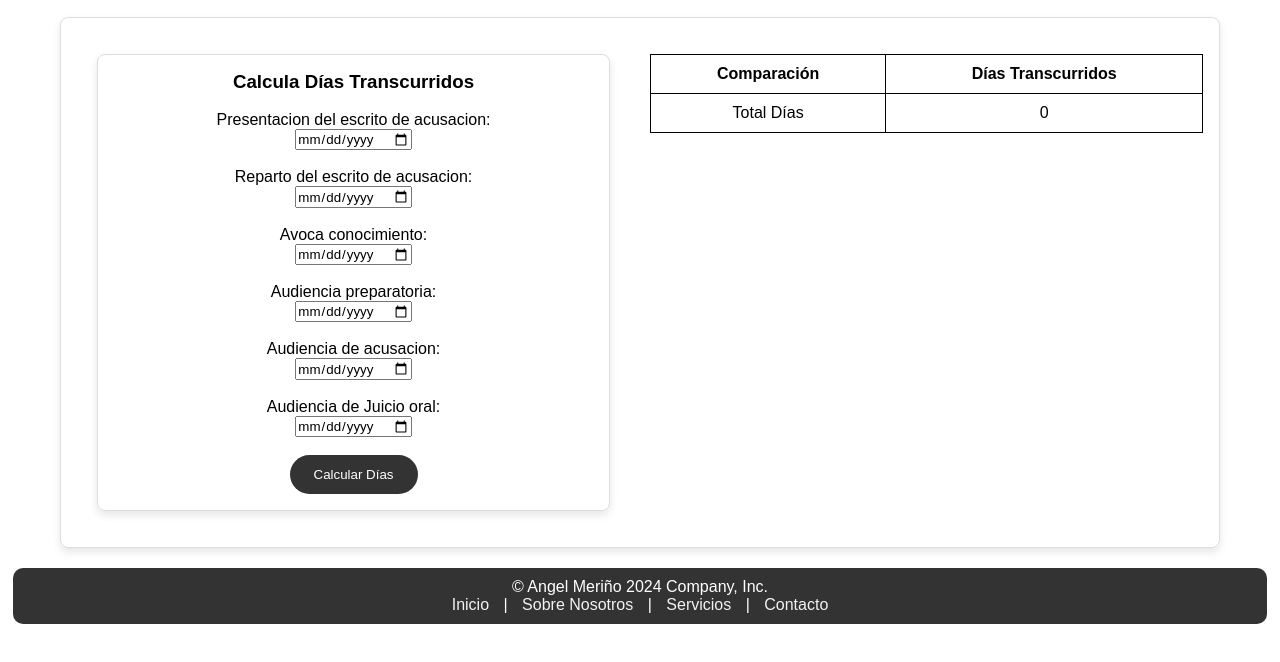
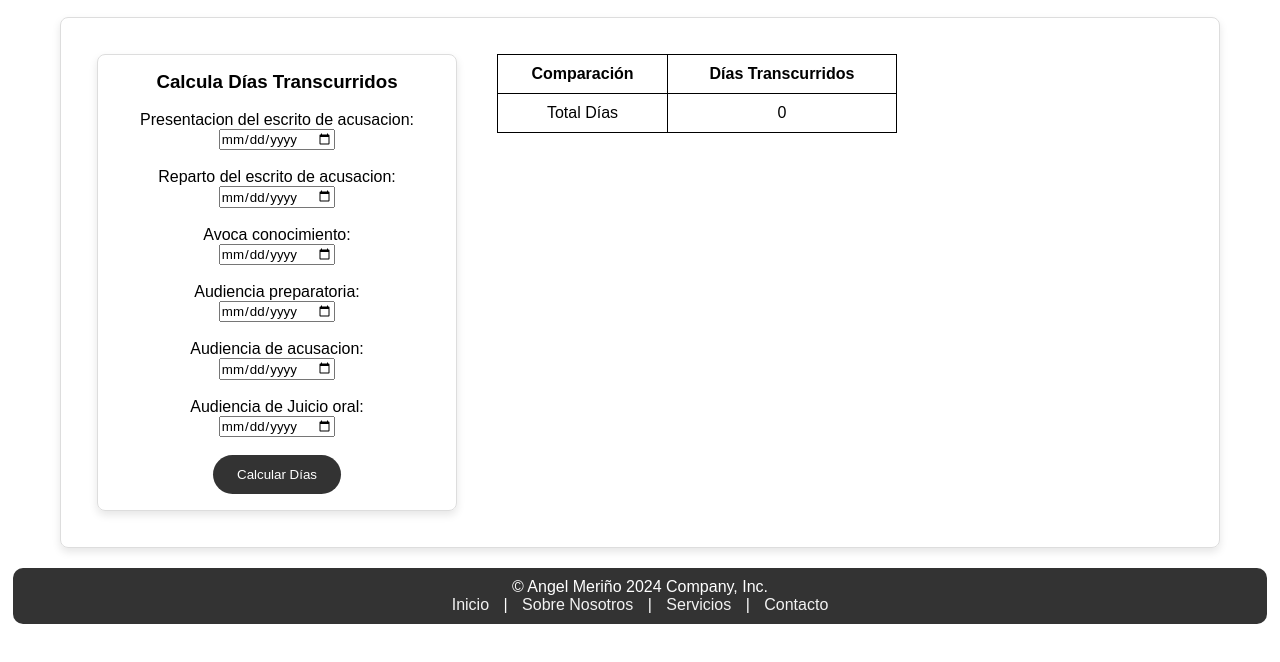
Before and after one commit to anghel3m/ContadorDias, a plain HTML site: page index.html in a window 1280 px wide. Shown: the part 92-754 px from the top of the page. Drawn offline with Linux system fonts and the light colour scheme.

Commit message:
ajuste para movil

```diff
--- a/style.css
+++ b/style.css
@@ -64,7 +64,7 @@ nav {
 
 .content-form{
   display: grid;
-  grid-template-columns:1fr 1fr;
+  grid-template-columns: repeat(auto-fit,400px);
   border-bottom: 1px solid #ddd;
   gap: 20px;
 
@@ -81,7 +81,8 @@ form{
   box-shadow: 0 4px 8px rgba(0, 0, 0, 0.1);
   margin: 20px;
   padding: 16px;
-  text-align: center;}
+  text-align: center;
+}
 
 .content-form button{
   border: none;
@@ -89,6 +90,7 @@ form{
   color: #ffffff;
   background-color: #333;
   padding: 12px 24px;
+
 }
 
 table {
```
